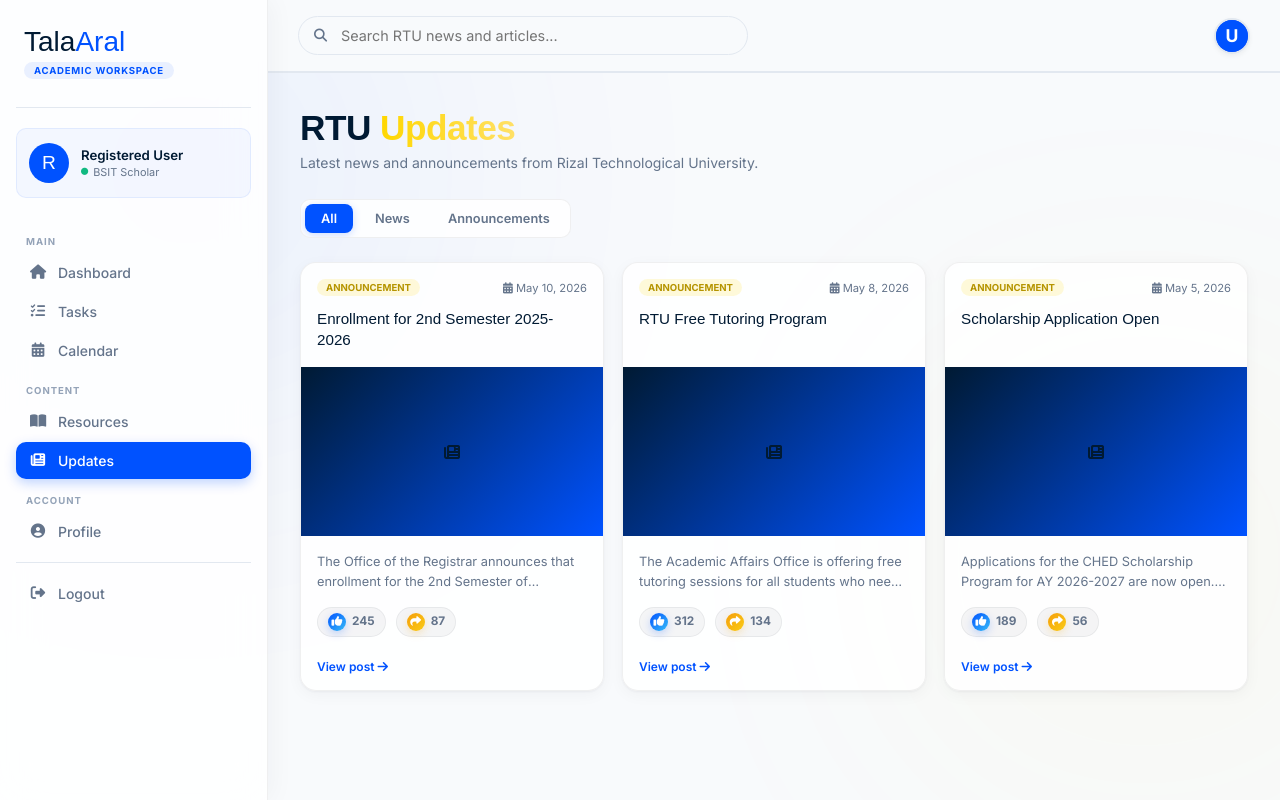
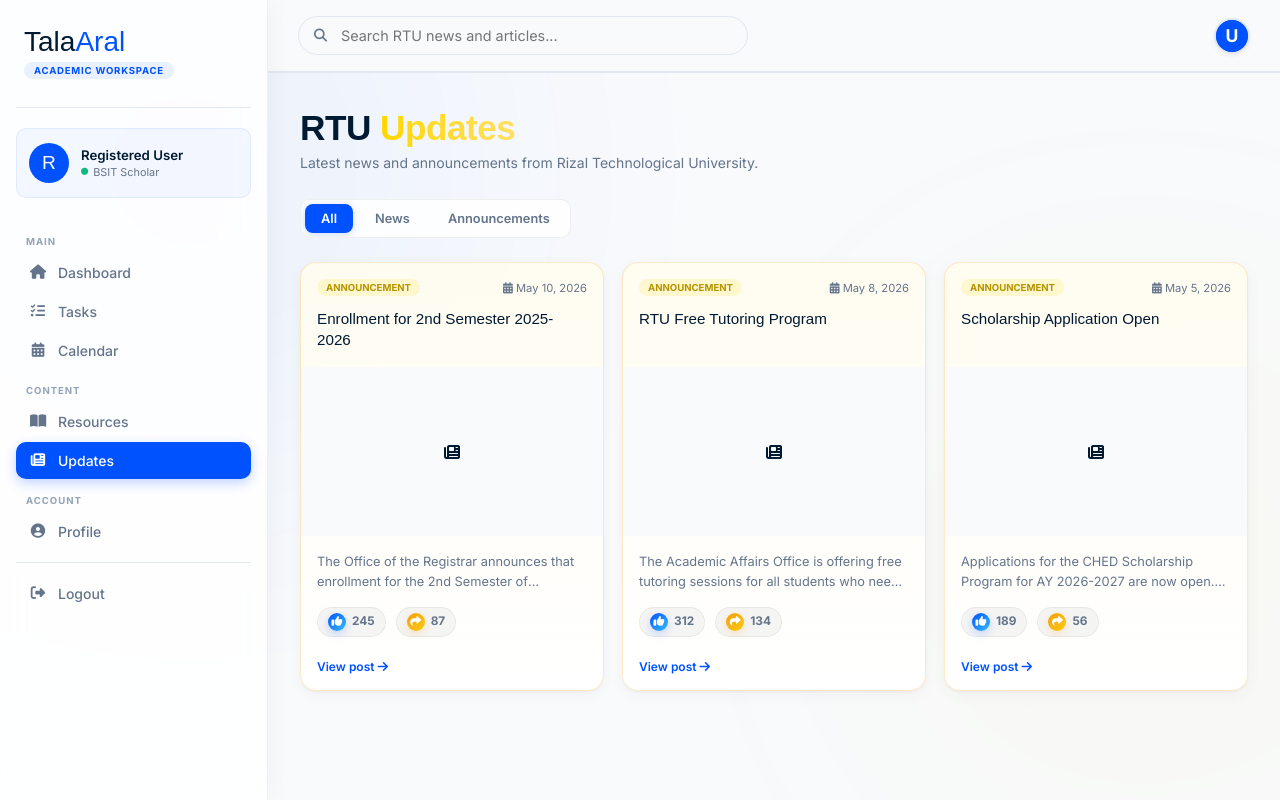
Before and after one commit to JadeCunanan/TalaAral, a PHP site: page /updates in a window 1280 px wide. Run offline with PHP 8.4, Linux system fonts and the light colour scheme; a user stored in the database is signed in; data comes from the database, SQL or seed files in the repository; data that the repository does not hold is empty; some web fonts are replaced.

Commit message:
styles and layout enhancement

```diff
--- a/assets/css/updates.css
+++ b/assets/css/updates.css
@@ -125,6 +125,17 @@
   border-color: rgba(0, 82, 255, 0.18);
 }
 
+.announcement-card {
+  border-color: rgba(245, 158, 11, 0.22);
+  background:
+    linear-gradient(180deg, rgba(255, 248, 220, 0.42), rgba(255, 255, 255, 0.92)),
+    var(--glass-bg);
+}
+
+.announcement-card:hover {
+  border-color: rgba(245, 158, 11, 0.38);
+}
+
 .card-thumb {
   width: 100%;
   aspect-ratio: 16 / 9;
@@ -140,6 +151,18 @@
   width: 100%;
   height: 100%;
   object-fit: cover;
+}
+
+.announcement-card .card-thumb {
+  background: #f8fafc;
+}
+
+.announcement-card .card-thumb img {
+  width: 100%;
+  height: 100%;
+  object-fit: cover;
+  object-position: center top;
+  display: block;
 }
 
 .card-body {
```
